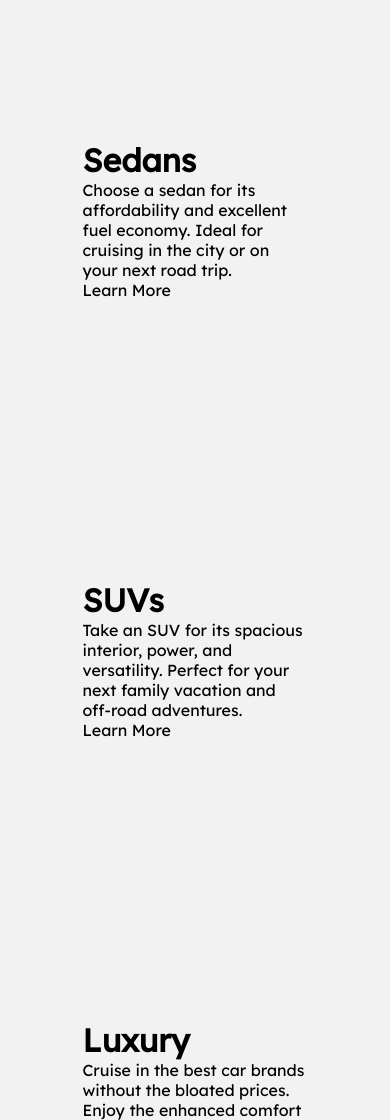
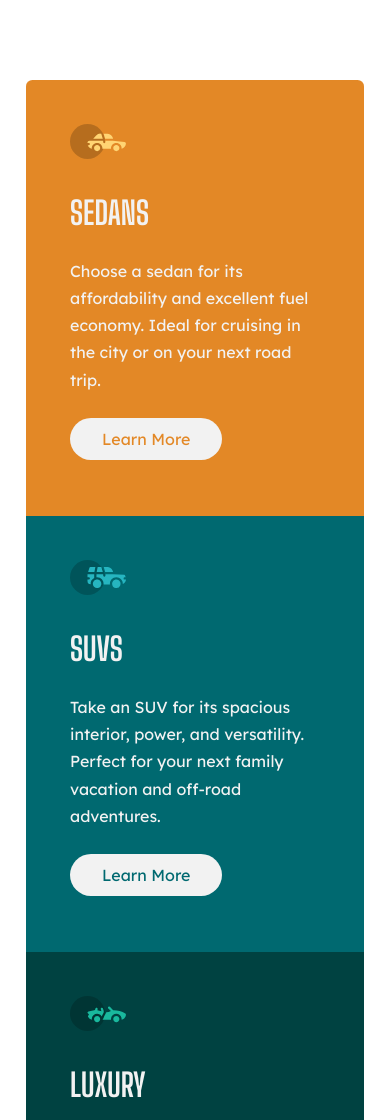
Before and after one commit to elioflo/ColumnsCardComponent, a plain HTML site: page index.html in a window 390 px wide. Shown: the top 1120 px of the page. Drawn offline with Linux system fonts and the light colour scheme.

Commit message:
Mobile version update

```diff
--- a/assets/styles/scss/abstract/_variables.scss
+++ b/assets/styles/scss/abstract/_variables.scss
@@ -1,9 +1,20 @@
-:root {
-  --main-color: #393E46;
-  --main-bg-color: #FAFAFA;
+// :root {
+//   --main-color: #393E46;
+//   --main-bg-color: #FAFAFA;
+// }
+
+// :root.dark {
+//   --main-color: #FAFAFA;
+//   --main-bg-color: #393E46;
+// }
+
+
+:root{
+
+  --primary-bright-orange: hsl(31, 77%, 52%);
+  --primary-dark-cyan: hsl(184, 100%, 22%);
+  --primary-very-dark-cyan: hsl(179, 100%, 13%);
+
+  --neutral-transparent-white: hsla(0, 0%, 100%, 0.75);
+  --neutral-very-light-gray: hsl(0, 0%, 95%);
 }
-
-:root.dark {
-  --main-color: #FAFAFA;
-  --main-bg-color: #393E46;
-}
--- a/assets/styles/scss/base/_typography.scss
+++ b/assets/styles/scss/base/_typography.scss
@@ -0,0 +1,3 @@
+@import url('https://fonts.googleapis.com/css2?family=Big+Shoulders+Display:wght@700&family=Lexend+Deca&display=swap');
+// font-family: 'Big Shoulders Display', cursive;
+// font-family: 'Lexend Deca', sans-serif;
--- /dev/null
+++ b/assets/styles/scss/components/_card.scss
@@ -0,0 +1,61 @@
+.card {
+  --px: 2.75rem;
+  --border-radius: .4rem;
+  color: var(--neutral-very-light-gray);
+  width: calc(100% - 2.5rem - 2*var(--px));
+  margin: 0 auto;
+  padding: 5.5rem var(--px) 3rem var(--px);
+  font-family: 'Lexend Deca', sans-serif;
+  background: var(--img) top var(--px) left var(--px) no-repeat, var(--bg-color,white);
+  background-size: 3.5rem;
+  max-width: 250px;
+
+  &__title {
+    font-family: 'Big Shoulders Display', cursive;
+    text-transform: uppercase;
+    font-size: 2rem;
+  }
+
+  &__paragraph {
+    line-height: 1.7;
+  }
+
+  &--sedans {
+    --bg-color: var(--primary-bright-orange);
+    --img: url('../../images/icon-sedans.svg');
+    border-top-right-radius: var(--border-radius);
+    border-top-left-radius: var(--border-radius);
+    margin-top: 5rem;
+    .card__btn {
+      color: var(--primary-bright-orange);
+    }
+  }
+
+  &--suvs {
+    --img: url('../../images/icon-suvs.svg');
+    --bg-color: var(--primary-dark-cyan);
+    .card__btn {
+      color: var(--primary-dark-cyan);
+    }
+  }
+
+  &--luxury {
+    --img: url('../../images/icon-luxury.svg');
+    --bg-color: var(--primary-very-dark-cyan);
+    border-bottom-right-radius: var(--border-radius);
+    border-bottom-left-radius: var(--border-radius);
+    margin-bottom: 5rem;
+
+    .card__btn {
+      color: var(--primary-very-dark-cyan);
+    }
+  }
+
+  &__btn {
+    display: inline-block;
+    background-color: var(--neutral-very-light-gray);
+    padding: .75rem 2rem;
+    border-radius: 2rem;
+    margin: .5rem 0;
+  }
+}
--- /dev/null
+++ b/assets/styles/scss/components/_container.scss
@@ -0,0 +1,3 @@
+.container {
+
+}
--- a/assets/styles/scss/styles.scss
+++ b/assets/styles/scss/styles.scss
@@ -1,4 +1,5 @@
 @use 'abstract/variables';
 @use 'base/typography';
 @use 'base/reset';
-@use 'components/main'
+@use 'components/container';
+@use 'components/card';
--- a/index.html
+++ b/index.html
@@ -8,10 +8,10 @@
 
   <title>Frontend Mentor | 3-column preview card component</title>
 
+  <link rel="stylesheet" href="./assets/styles/css/styles.css">
+
   <!-- Feel free to remove these styles or customise in your own stylesheet 👍 -->
-  <style>
-    @import url('https://fonts.googleapis.com/css2?family=Lexend+Deca&display=swap');
-    @import url('https://fonts.googleapis.com/css2?family=Big+Shoulders+Display:wght@700&family=Lexend+Deca&display=swap');
+  <!-- <style>
 
     .attribution {
       padding-bottom: 20px;
@@ -160,27 +160,27 @@
     }
 
 
-  </style>
+  </style> -->
 </head>
 <body class="container">
-  <div class="card card--sedans">
-    <h1 class="card__title">Sedans</h1>
+  <section class="card card--sedans">
+    <h2 class="card__title">Sedans</h2>
     <p class="card__paragraph">Choose a sedan for its affordability and excellent fuel economy. Ideal for cruising in the city
       or on your next road trip.</p>
     <a class="card__btn">Learn More</a>
-  </div>
-  <div class="card card--suvs">
-    <h1 class="card__title">SUVs</h1>
+  </section>
+  <section class="card card--suvs">
+    <h2 class="card__title">SUVs</h2>
     <p class="card__paragraph">Take an SUV for its spacious interior, power, and versatility. Perfect for your next family vacation
       and off-road adventures.</p>
     <a class="card__btn">Learn More</a>
-  </div>
-  <div class="card card--luxury">
-    <h1 class="card__title">Luxury</h1>
+  </section>
+  <section class="card card--luxury">
+    <h2 class="card__title">Luxury</h2>
     <p class="card__paragraph">Cruise in the best car brands without the bloated prices. Enjoy the enhanced comfort of a luxury
       rental and arrive in style.</p>
     <a class="card__btn">Learn More</a>
-  </div>
+  </section>
 
   <!-- <div class="attribution">
     Challenge by <a href="https://www.frontendmentor.io?ref=challenge" target="_blank">Frontend Mentor</a>.
```
Also changed, not shown: assets/styles/scss/components/_main.scss (deleted, +0 -26 lines), assets/images/favicon-32x32.png (renamed from images/favicon-32x32.png), assets/images/icon-luxury.svg (renamed from images/icon-luxury.svg), assets/images/icon-sedans.svg (renamed from images/icon-sedans.svg), assets/images/icon-suvs.svg (renamed from images/icon-suvs.svg), assets/styles/css/styles.css, 1 other file.
